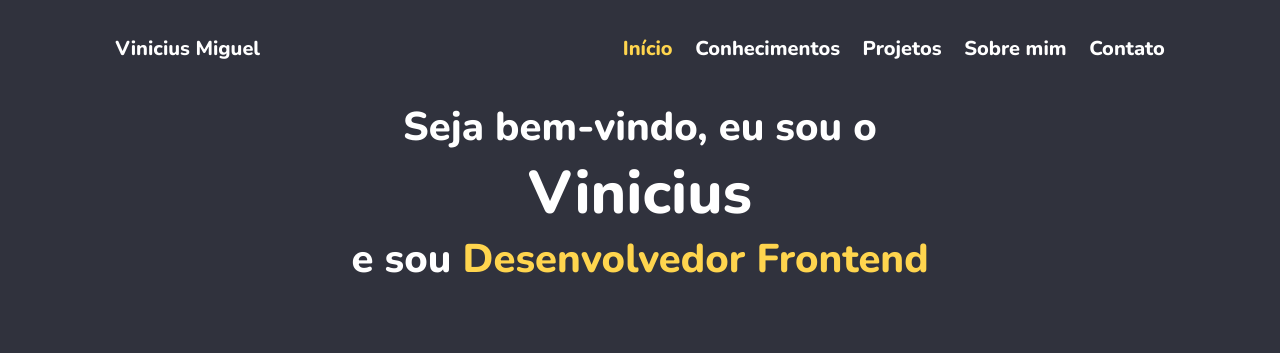
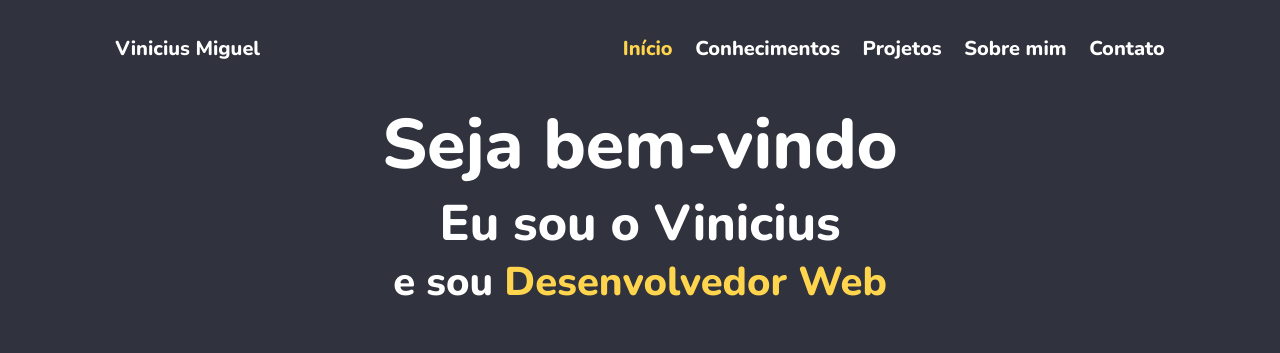
Before and after one commit to Viniciusmm10/portfolio-Vinicius, a plain HTML site: page index.html in a window 1280 px wide. Shown: the top 353 px of the page. Drawn offline with nearby package versions, Linux system fonts and the light colour scheme.

Commit message:
mod21.03

```diff
--- a/index.html
+++ b/index.html
@@ -34,9 +34,9 @@
 
     <section class="home" id="inicio">
       <div class="home-content">
-        <h3>Seja bem-vindo, eu sou o</h3>
-        <h1>Vinicius</h1>
-        <h3>e sou <span>Desenvolvedor Frontend</span></h3>
+        <h3>Seja bem-vindo</h3>
+        <h1>Eu sou o Vinicius</h1>
+        <h2>e sou <span>Desenvolvedor Web</span></h2>
 
         <div class="social-media">
           <a
--- a/style.css
+++ b/style.css
@@ -106,8 +106,9 @@ header {
 }
 
 .home-content h3 {
-  font-size: 4rem;
+  font-size: 7rem;
   font-weight: 700;
+  line-height: 1.3;
 }
 
 .home-content h3:nth-of-type(2) {
@@ -119,7 +120,13 @@ span {
 }
 
 .home-content h1 {
-  font-size: 6rem;
+  font-size: 5rem;
+  font-weight: 700;
+  line-height: 1.3;
+}
+
+.home-content h2 {
+  font-size: 4rem;
   font-weight: 700;
   line-height: 1.3;
 }
@@ -448,7 +455,6 @@ span {
   }
 }
 
-
 @media (max-width: 451px) {
   .home-content h3 {
     font-size: 4rem;
@@ -466,8 +472,6 @@ span {
     font-size: 40%;
   }
 
-
-
   .footer {
     flex-direction: column-reverse;
   }
```
Also changed, not shown: form/cadastro.html (+5 -1 lines), form/login.html (+5 -1 lines).
